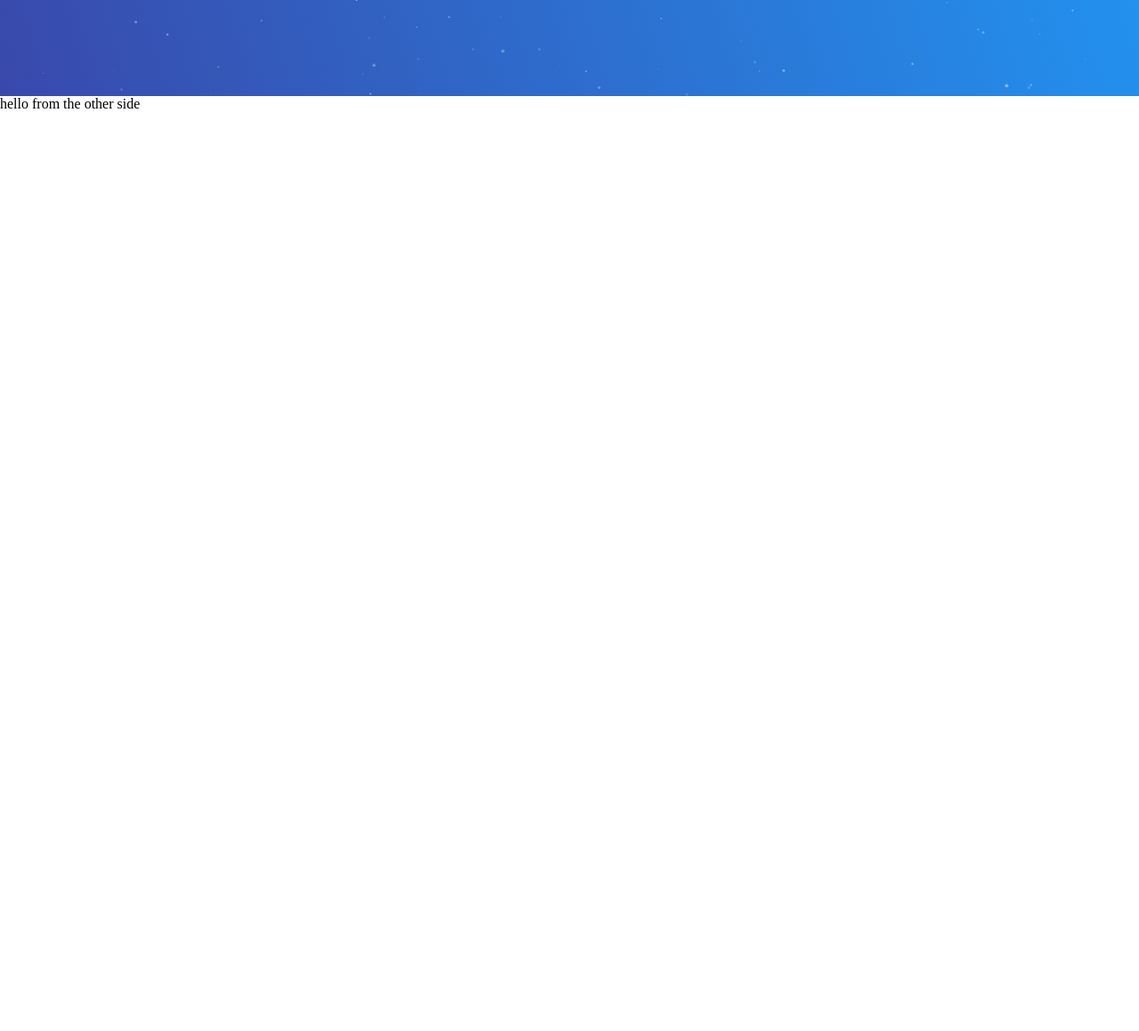
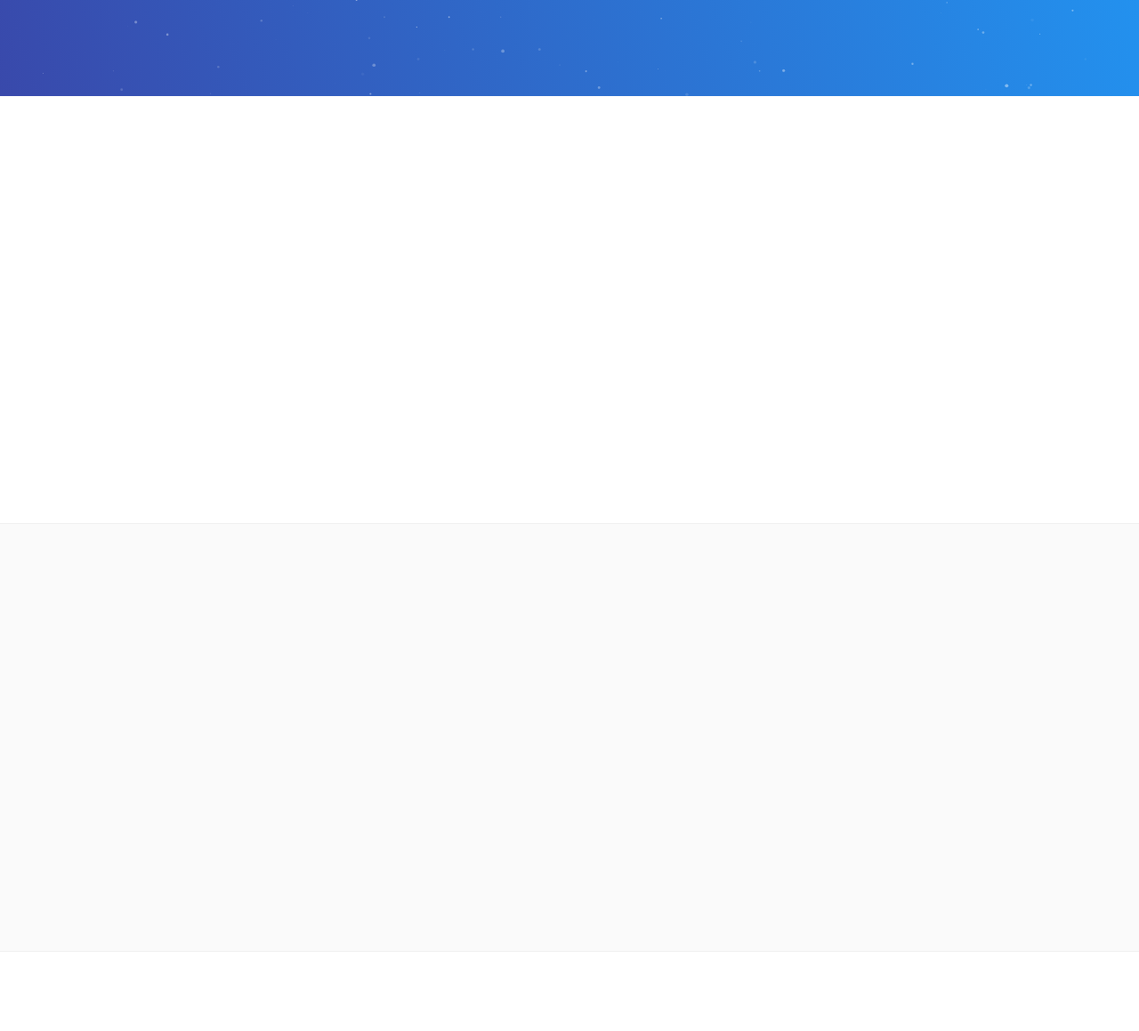
Before and after one commit to beta-uy/beta-uy.github.io, a Jekyll site: the page built from index.html, in a window 1280 px wide. Shown: the part 292-1451 px from the top of the page at 89% size. Built offline with Jekyll 4.4.1, drawn with Linux system fonts in a browser that asks for light colours; before the commit the page ends 900 px from its top, so only the background shows below that.

Commit message:
Adds alternating placeholder sections

```diff
--- a/css/landing.css
+++ b/css/landing.css
@@ -19,3 +19,13 @@ body {
    background: -webkit-linear-gradient(top right, #2196f3, #3949ab);
    background: linear-gradient(top right, #2196f3, #3949ab);
 }
+
+section {
+  min-height: 30em;
+}
+section:nth-child(n+2) {
+  border-top: 1px solid #f0f0f0;
+}
+section:nth-child(even) {
+  background: #fafafa;
+}
--- a/index.html
+++ b/index.html
@@ -2,4 +2,14 @@
 layout: landing
 ---
 
-hello from the other side
+<div id="sections">
+<section>
+
+</section>
+<section>
+
+</section>
+<section>
+
+</section>
+</div>
```
